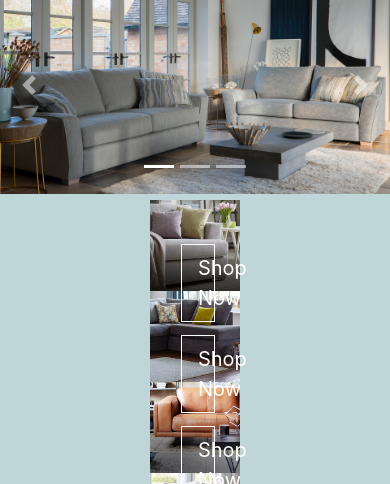
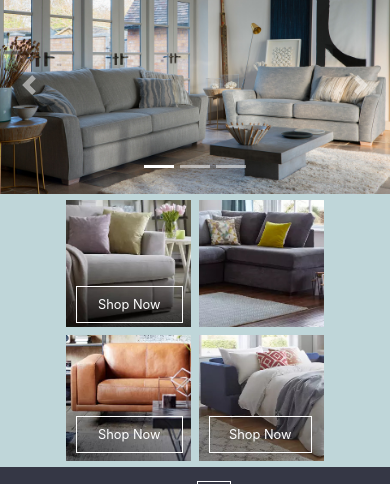
Before and after one commit to Danielryan98/scotliving.github.io, a PHP site: page / in a window 390 px wide. Shown: the part 241-725 px from the top of the page. Run offline with PHP 8.4, Linux system fonts and the light colour scheme; grey boxes are pictures that could not be loaded.

Commit message:
Update style.css

```diff
--- a/style.css
+++ b/style.css
@@ -260,17 +260,15 @@
   }
 }
 
+.shop-now-container {
+  display: inline;
+  position:relative;
+}
+
 .image-row {
-  max-width: 100%;
   text-align: center;
   padding-top: 1.5%;
   padding-bottom: 1.5%;
-}
-
-@media (max-width: 1000px) {
-  .image-row {
-
-  }
 }
 
 
@@ -283,6 +281,18 @@
   padding-right: 0.5%;
 }
 
+@media (max-width: 575px) {
+  .image-row img {
+    max-width: 33%;
+  }
+  #shop-now-one {
+    padding-bottom: 2%;
+  }
+  #shop-now-two {
+    padding-bottom: 2%;
+  }
+}
+
 .image-row a {
   position: relative;
   width: 351px;
@@ -293,36 +303,252 @@
 
 
 .image-row a .btn{
+  display: inline-block;
   position: absolute;
   z-index: 1;
-  right: 35%;
-  left: 35%;
-  top: 50%;
+  left: 34%;
+  top: 500%;
   border-color: white;
   color: white;
   border-radius: 0 !important;
+
 }
 
-@media (max-width: 1300px) {
-  .image-row .btn{
-    right: 15%;
-    left: 25%;
-    top: 50%;
+@media (max-width: 1350px) {
+  .image-row a .btn{
+    left: 32%;
+    top: 475%;
   }
 }
-
-@media (max-width: 1200px) {
-  .image-row .btn{
-    right: 5%;
-    left: 25%;
-    top: 50%;
+@media (max-width: 1300px) {
+  .image-row a .btn{
+    left: 30%;
+    top: 440%;
   }
 }
-
+@media (max-width: 1200px) {
+  .image-row a .btn{
+    left: 28%;
+    top: 400%;
+  }
+}
+@media (max-width: 1100px) {
+  .image-row a .btn{
+    left: 26%;
+    top: 350%;
+  }
+}
 @media (max-width: 1000px) {
-  .image-row .btn{
+  .image-row a .btn{
+    left: 24%;
+    top: 300%;
+  }
+}
+@media (max-width: 900px) {
+  .image-row a .btn{
+    left: 22%;
+    top: 250%;
+  }
+}
+@media (max-width: 850px) {
+  .image-row a .btn{
+    left: 20%;
+    top: 225%;
+  }
+}
+@media (max-width: 800px) {
+  .image-row a .btn{
+    left: 18%;
+    top: 200%;
+  }
+}
+@media (max-width: 750px) {
+  .image-row a .btn{
+    left: 13%;
+    top: 175%;
+  }
+}
+@media (max-width: 700px) {
+  .image-row a .btn{
+    left: 12%;
+    top: 150%;
+  }
+}
+@media (max-width: 650px) {
+  .image-row a .btn{
+    left: 9%;
+    top: 125%;
+  }
+}
+@media (max-width: 625px) {
+  .image-row a .btn{
+    left: 8%;
+    top: 125%;
+  }
+}
+@media (max-width: 600px) {
+  .image-row a .btn{
+    left: 6.5%;
+    top: 100%;
+  }
+}
+@media (max-width: 590px) {
+  .image-row a .btn{
     left: 5%;
-    top: 50%;
+    top: 100%;
+  }
+}
+@media (max-width: 580px) {
+  .image-row a .btn{
+    left: 4%;
+    top: 90%;
+  }
+}
+@media (max-width: 575px) {
+  .image-row a .btn{
+    left: 17%;
+    top: 200%;
+  }
+}
+@media (max-width: 550px) {
+  .image-row a .btn{
+    left: 16%;
+    top: 200%;
+  }
+}
+@media (max-width: 540px) {
+  .image-row a .btn{
+    left: 15.5%;
+    top: 200%;
+  }
+}
+@media (max-width: 530px) {
+  .image-row a .btn{
+    left: 14.5%;
+    top: 175%;
+  }
+}
+@media (max-width: 520px) {
+  .image-row a .btn{
+    left: 13.5%;
+    top: 175%;
+  }
+}
+@media (max-width: 510px) {
+  .image-row a .btn{
+    left: 12.5%;
+    top: 165%;
+  }
+}
+@media (max-width: 500px) {
+  .image-row a .btn{
+    left: 11.5%;
+    top: 150%;
+  }
+}
+@media (max-width: 490px) {
+  .image-row a .btn{
+    left: 11%;
+    top: 150%;
+  }
+}
+@media (max-width: 475px) {
+  .image-row a .btn{
+    left: 10.5%;
+    top: 140%;
+  }
+}
+@media (max-width: 470px) {
+  .image-row a .btn{
+    left: 10%;
+    top: 135%;
+  }
+}
+@media (max-width: 460px) {
+  .image-row a .btn{
+    left: 9%;
+    top: 125%;
+  }
+}
+@media (max-width: 455px) {
+  .image-row a .btn{
+    left: 8%;
+    top: 125%;
+  }
+}
+@media (max-width: 445px) {
+  .image-row a .btn{
+    left: 7%;
+    top: 125%;
+  }
+}
+@media (max-width: 435px) {
+  .image-row a .btn{
+    left: 6%;
+    top: 120%;
+  }
+}
+@media (max-width: 425px) {
+  .image-row a .btn{
+    left: 5%;
+  }
+}
+@media (max-width: 420px) {
+  .image-row a .btn{
+    left: 4.5%;
+  }
+}
+@media (max-width: 415px) {
+  .image-row a .btn{
+    left: 4%;
+  }
+}
+@media (max-width: 410px) {
+  .image-row a .btn{
+    left: 3%;
+    top: 110%;
+  }
+}
+@media (max-width: 400px) {
+  .image-row a .btn{
+    left: 9%;
+    top: 150%;
+    width: 80%;
+    font-size: 80%;
+  }
+}
+@media (max-width: 375px) {
+  .image-row a .btn{
+    left: 8%;
+    top: 125%;
+    width: 80%;
+    font-size: 80%;
+  }
+}
+@media (max-width: 355px) {
+  .image-row a .btn{
+    left: 8%;
+    top: 125%;
+    width: 80%;
+    font-size: 70%;
+  }
+}
+@media (max-width: 325px) {
+  .image-row a .btn{
+    left: 8%;
+    top: 110%;
+    font-size: 60%;
+  }
+}
+@media (max-width: 300px) {
+  .image-row a .btn{
+    font-size: 50%;
+  }
+}
+@media (max-width: 275px) {
+  .image-row a .btn{
+    font-size: 40%;
+    top: 100%;
   }
 }
 
@@ -331,6 +557,7 @@
   border-color: white;
   color: black;
 }
+
 
 .map-container {
   padding-bottom: 2vh;
```
